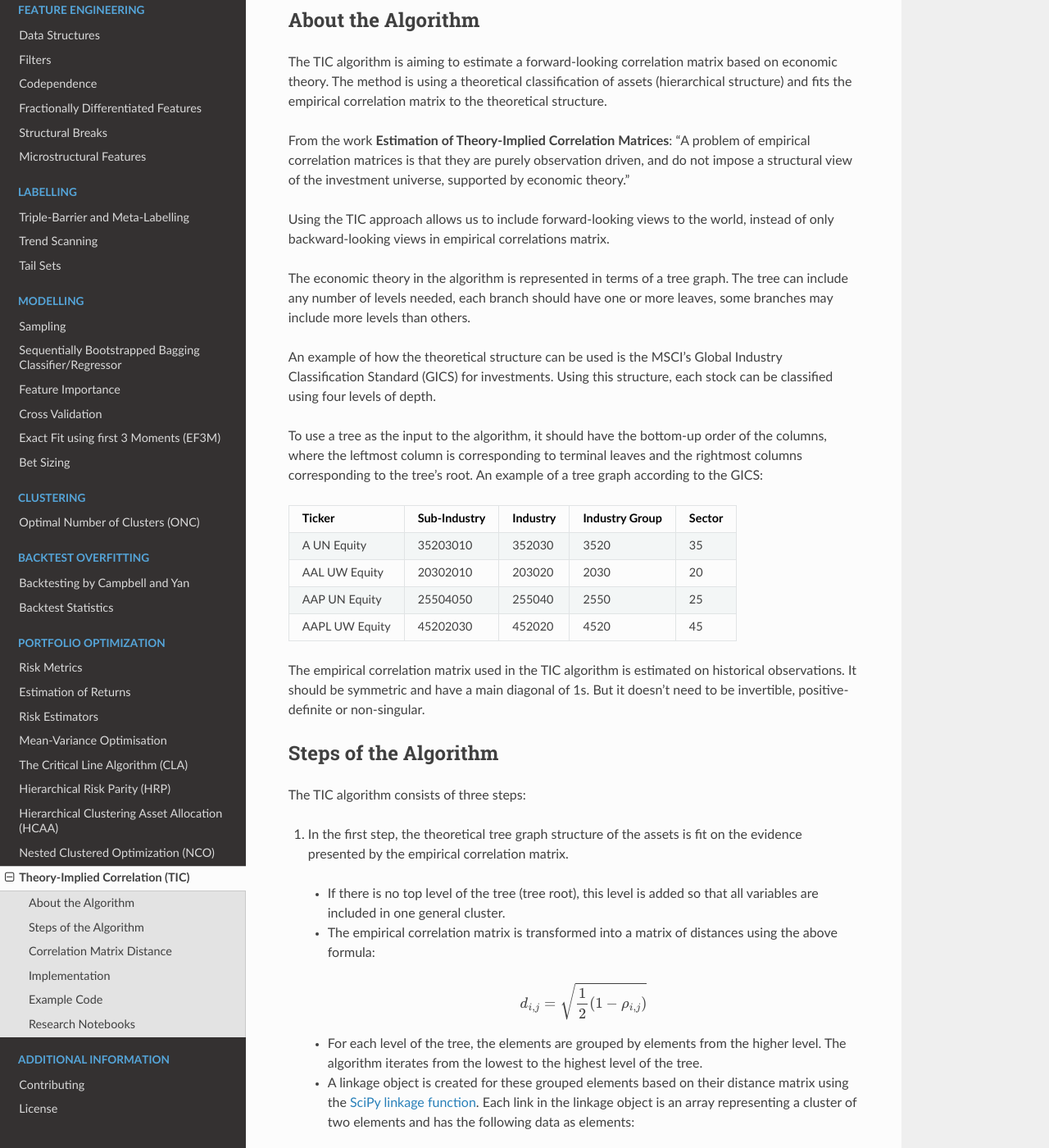
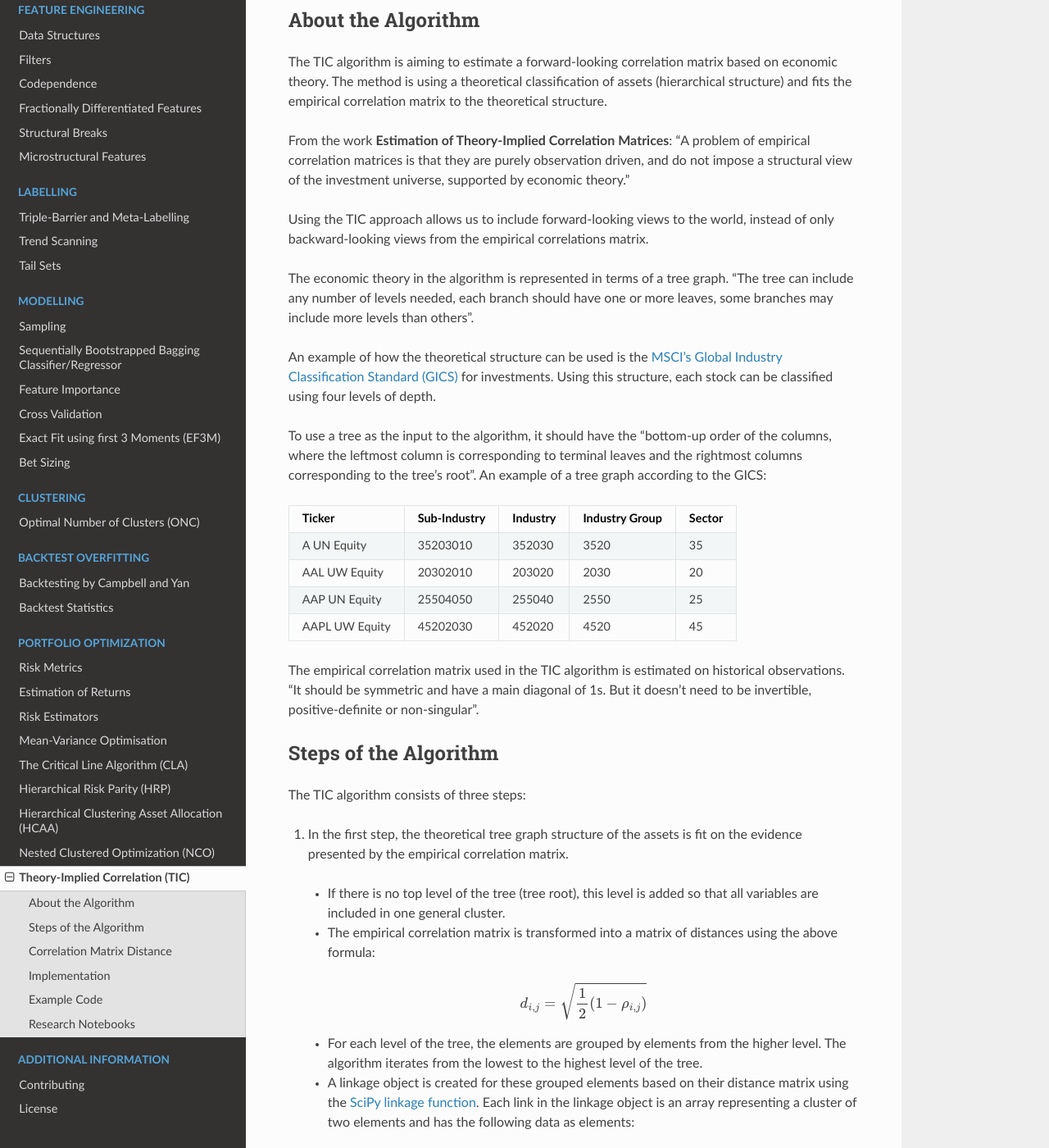
Before and after one commit to hudson-and-thames/mlfinlab, a Sphinx documentation site: the page built from docs/source/portfolio_optimisation/theory_implied_correlation.rst, in a window 1280 px wide and 1400 px high, scrolled down 541 px. Shown: the whole window at 82% size. Built offline with Sphinx 7.4.7 and the Read the Docs theme 2.0.0, drawn with Linux system fonts in a browser that asks for light colours; some of the changed text lies outside the part shown.

Commit message:
Sphinx adjustments

```diff
--- a/docs/source/portfolio_optimisation/theory_implied_correlation.rst
+++ b/docs/source/portfolio_optimisation/theory_implied_correlation.rst
@@ -22,13 +22,13 @@ The TIC algorithm is aiming to estimate a forward-looking correlation matrix bas
 From the work **Estimation of Theory-Implied Correlation Matrices**:
 "A problem of empirical correlation matrices is that they are purely observation driven, and do not impose a structural view of the investment universe, supported by economic theory."
 
-Using the TIC approach allows us to include forward-looking views to the world, instead of only backward-looking views in empirical correlations matrix.
+Using the TIC approach allows us to include forward-looking views to the world, instead of only backward-looking views from the empirical correlations matrix.
 
-The economic theory in the algorithm is represented in terms of a tree graph. The tree can include any number of levels needed, each branch should have one or more leaves, some branches may include more levels than others.
+The economic theory in the algorithm is represented in terms of a tree graph. "The tree can include any number of levels needed, each branch should have one or more leaves, some branches may include more levels than others".
 
-An example of how the theoretical structure can be used is the MSCI's Global Industry Classification Standard (GICS) for investments. Using this structure, each stock can be classified using four levels of depth.
+An example of how the theoretical structure can be used is the `MSCI's Global Industry Classification Standard (GICS) <https://www.msci.com/gics>`_ for investments. Using this structure, each stock can be classified using four levels of depth.
 
-To use a tree as the input to the algorithm, it should have the bottom-up order of the columns, where the leftmost column is corresponding to terminal leaves and the rightmost columns corresponding to the tree's root. An  example of a tree graph according to the GICS:
+To use a tree as the input to the algorithm, it should have the "bottom-up order of the columns, where the leftmost column is corresponding to terminal leaves and the rightmost columns corresponding to the tree's root". An  example of a tree graph according to the GICS:
 
 +---------------+----------------+-----------+-----------------+---------+
 | Ticker        | Sub-Industry   | Industry  | Industry Group  | Sector  |
@@ -42,7 +42,7 @@ To use a tree as the input to the algorithm, it should have the bottom-up order
 | AAPL UW Equity| 45202030       | 452020    | 4520            | 45      |
 +---------------+----------------+-----------+-----------------+---------+
 
-The empirical correlation matrix used in the TIC algorithm is estimated on historical observations. It should be symmetric and have a main diagonal of 1s. But it doesn't need to be invertible, positive-definite or non-singular.
+The empirical correlation matrix used in the TIC algorithm is estimated on historical observations. "It should be symmetric and have a main diagonal of 1s. But it doesn't need to be invertible, positive-definite or non-singular".
 
 Steps of the Algorithm
 ######################
@@ -74,7 +74,7 @@ The TIC algorithm consists of three steps:
 
  - A transformed local linkage object is added to the global linkage object
 
- - The distance matrix is adjusted to the newly created clusters - elements that are now in the new clusters are replaced by the clusters in the distance matrix. The distance from the new clusters to the rest of the elements in the distance matrix is calculated as weighted a average of distances of two elements in a cluster to the other elements. The weight is the number of atoms in an element. So, the formula is:
+ - The distance matrix is adjusted to the newly created clusters - elements that are now in the new clusters are replaced by the clusters in the distance matrix. The distance from the new clusters to the rest of the elements in the distance matrix is calculated as a weighted average of distances of two elements in a cluster to the other elements. The weight is the number of atoms in an element. So, the formula is:
 
  .. math::
     DistanceCluster = \frac{Distance_1 * NumAtoms_1 + Distance_2 * NumAtoms_2}{NumAtoms_1 + NumAtoms_2}
```
